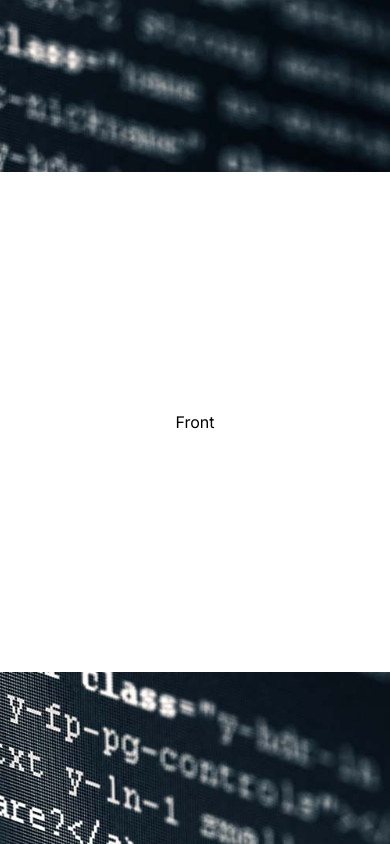
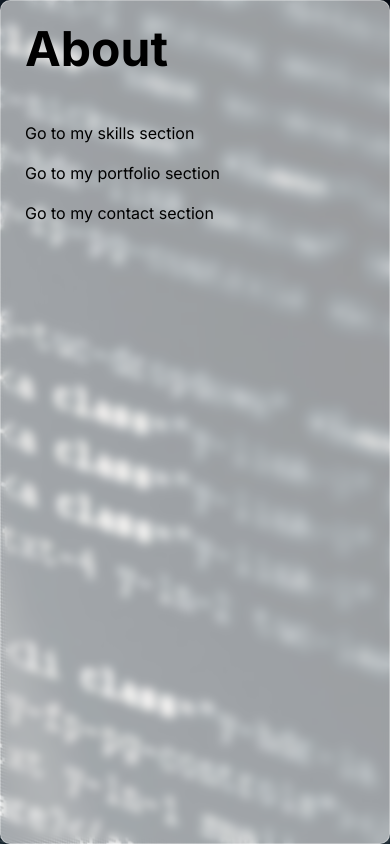
Before and after one commit to caseycantrell/personal-site-2.0, a Next.js app: page / in a window 390 px wide. Built offline with nearby package versions, Linux system fonts and the light colour scheme.

Commit message:
main structure and media breakpoints

```diff
--- /dev/null
+++ b/src/app/Components/About.tsx
@@ -0,0 +1,12 @@
+const About: React.FC<{ onClick: (index: number) => void }> = ({ onClick }) => {
+    return (
+      <div className="w-full h-full text-black flex flex-col items-start p-6 space-y-4">
+        <p className="text-5xl font-bold mb-8">About</p>
+        <button onClick={() => onClick(1)}>Go to my skills section</button>
+        <button onClick={() => onClick(2)}>Go to my portfolio section</button>
+        <button onClick={() => onClick(3)}>Go to my contact section</button>
+      </div>
+    )
+  }
+
+export default About
--- a/src/app/Components/ClickyBox.tsx
+++ b/src/app/Components/ClickyBox.tsx
@@ -2,25 +2,30 @@
 
 import { useState } from 'react'
 import { motion } from 'framer-motion'
+import About from './About'
+import Skills from './Skills'
+import Contact from './Contact'
+import Portfolio from './Portfolio'
 
 const ClickyBox: React.FC = () => {
   const [isFlipped, setIsFlipped] = useState(false)
+  const [contentIndex, setContentIndex] = useState(0)
 
-  const handleClick = () => {
+  const handleClick = (index: number) => {
+    setContentIndex(index)
     setIsFlipped(!isFlipped)
   }
 
+  const contents = [
+    <About key={0} onClick={handleClick} />,
+    <Skills key={1} onClick={handleClick} />,
+    <Portfolio key={2} onClick={handleClick} />,
+    <Contact key={3} onClick={handleClick} />,
+  ]
+
   return (
-    <div className="container">
-      <motion.div
-        className="square"
-        onClick={handleClick}
-        style={{
-          width: '500px',
-          height: '500px',
-          perspective: '1000px',
-        }}
-      >
+    <div className="">
+      <motion.div className="square">
         <motion.div
           className="inner-square"
           animate={{ rotateY: isFlipped ? 180 : 0 }}
@@ -38,14 +43,19 @@ const ClickyBox: React.FC = () => {
               position: 'absolute',
               width: '100%',
               height: '100%',
-              backgroundColor: 'white',
+              backgroundColor: 'rgba(255, 255, 255, 0.6)',
+              backdropFilter: 'blur(5px)',
+              WebkitBackdropFilter: 'blur(10px)', // For Safari support
+              border: '1px solid rgba(255, 255, 255, 0.3)',
+              boxShadow: '0 4px 8px rgba(0, 0, 0, 0.1)',
               backfaceVisibility: 'hidden',
               display: 'flex',
               justifyContent: 'center',
               alignItems: 'center',
+              borderRadius: '10px'
             }}
           >
-            Front
+            {contents[contentIndex]}
           </motion.div>
           <motion.div
             className="back"
@@ -53,27 +63,42 @@ const ClickyBox: React.FC = () => {
               position: 'absolute',
               width: '100%',
               height: '100%',
-              backgroundColor: 'green',
+              backgroundColor: 'rgba(255, 255, 255, 0.6)',
+              backdropFilter: 'blur(5px)',
+              WebkitBackdropFilter: 'blur(10px)', // For Safari support
+              border: '1px solid rgba(255, 255, 255, 0.3)',
+              boxShadow: '0 4px 8px rgba(0, 0, 0, 0.1)',
               backfaceVisibility: 'hidden',
               display: 'flex',
               justifyContent: 'center',
               alignItems: 'center',
+              borderRadius: '10px',
               transform: 'rotateY(180deg)',
             }}
           >
-            Back
+            {contents[contentIndex]}
           </motion.div>
         </motion.div>
       </motion.div>
-      <style jsx>{`
+      <style>{`
         .container {
           display: flex;
+          flex-direction: column;
           justify-content: center;
           align-items: center;
           height: 100vh;
         }
-        .square {
-          cursor: pointer;
+        @media (max-width: 1023px) {
+          .square {
+            width: 100vw;
+            height: 100vh;
+          }
+        }
+        @media (min-width: 1024px) {
+          .square {
+            width: 50vw;
+            height: 50vh;
+          }
         }
       `}</style>
     </div>
--- /dev/null
+++ b/src/app/Components/Contact.tsx
@@ -0,0 +1,12 @@
+const Contact: React.FC<{ onClick: (index: number) => void }> = ({ onClick }) => {
+    return (
+        <div className="w-full h-full text-black flex flex-col items-start p-6 space-y-4">
+         <p className="text-5xl font-bold mb-8">Contact</p>
+        <button onClick={() => onClick(0)}>Go to my bio section</button>
+        <button onClick={() => onClick(1)}>Go to my skills section</button>
+        <button onClick={() => onClick(2)}>Go to my portfolio section</button>
+      </div>
+    )
+  }
+
+  export default Contact
--- /dev/null
+++ b/src/app/Components/Portfolio.tsx
@@ -0,0 +1,12 @@
+const Portfolio: React.FC<{ onClick: (index: number) => void }> = ({ onClick }) => {
+    return (
+        <div className="w-full h-full text-black flex flex-col items-start p-6 space-y-4">
+        <p className="text-5xl font-bold mb-8">Portfolio</p>
+        <button onClick={() => onClick(0)}>Go to my about section</button>
+        <button onClick={() => onClick(1)}>Go to my skills section</button>
+        <button onClick={() => onClick(3)}>Go to my contact section</button>
+      </div>
+    )
+  }
+
+  export default Portfolio
--- /dev/null
+++ b/src/app/Components/Skills.tsx
@@ -0,0 +1,12 @@
+const Skills: React.FC<{ onClick: (index: number) => void }> = ({ onClick }) => {
+    return (
+        <div className="w-full h-full text-black flex flex-col items-start p-6 space-y-4">
+         <p className="text-5xl font-bold mb-8">Skills</p>
+        <button onClick={() => onClick(0)}>Go to my bio section</button>
+        <button onClick={() => onClick(2)}>Go to my portfolio section</button>
+        <button onClick={() => onClick(3)}>Go to my contact section</button>
+      </div>
+    )
+  }
+
+  export default Skills
--- a/src/app/page.tsx
+++ b/src/app/page.tsx
@@ -4,8 +4,8 @@ import ClickyBox from "./Components/ClickyBox"
 
 export default function Home() {
   return (
-    <main className="flex h-screen flex-col lg:items-center lg:justify-center bg-custom">
-      <div className="">
+    <main className="bg-custom">
+      <div className="flex h-screen flex-col lg:items-center lg:justify-center ">
         <ClickyBox />
       </div>
       <style jsx>{`
```
